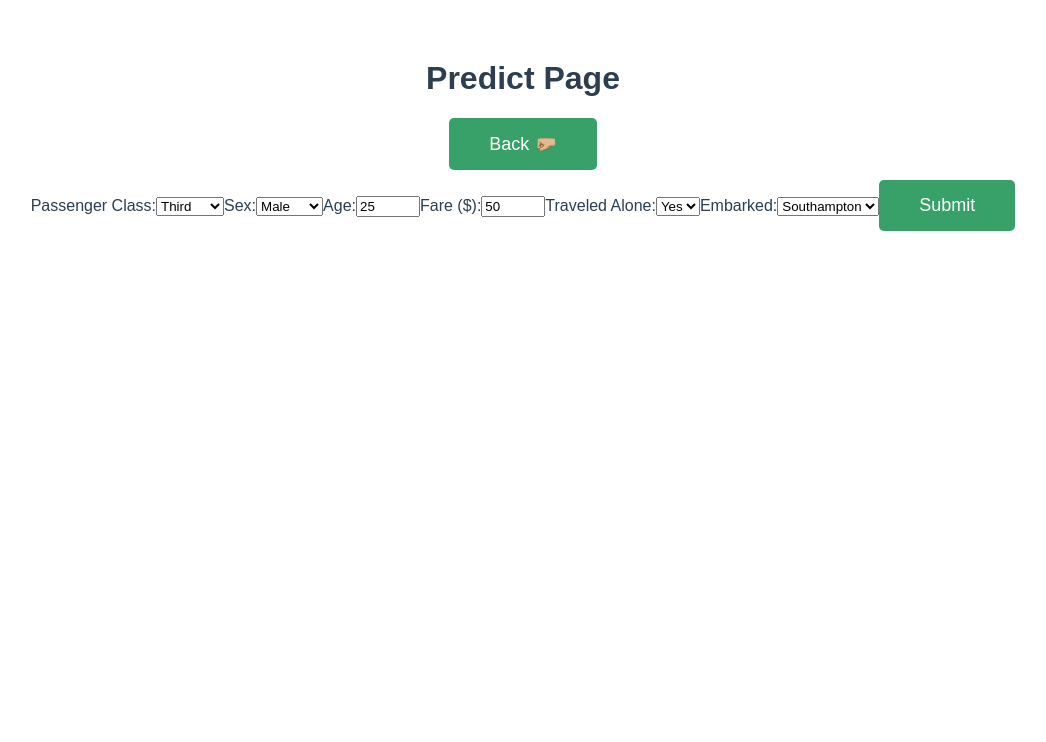
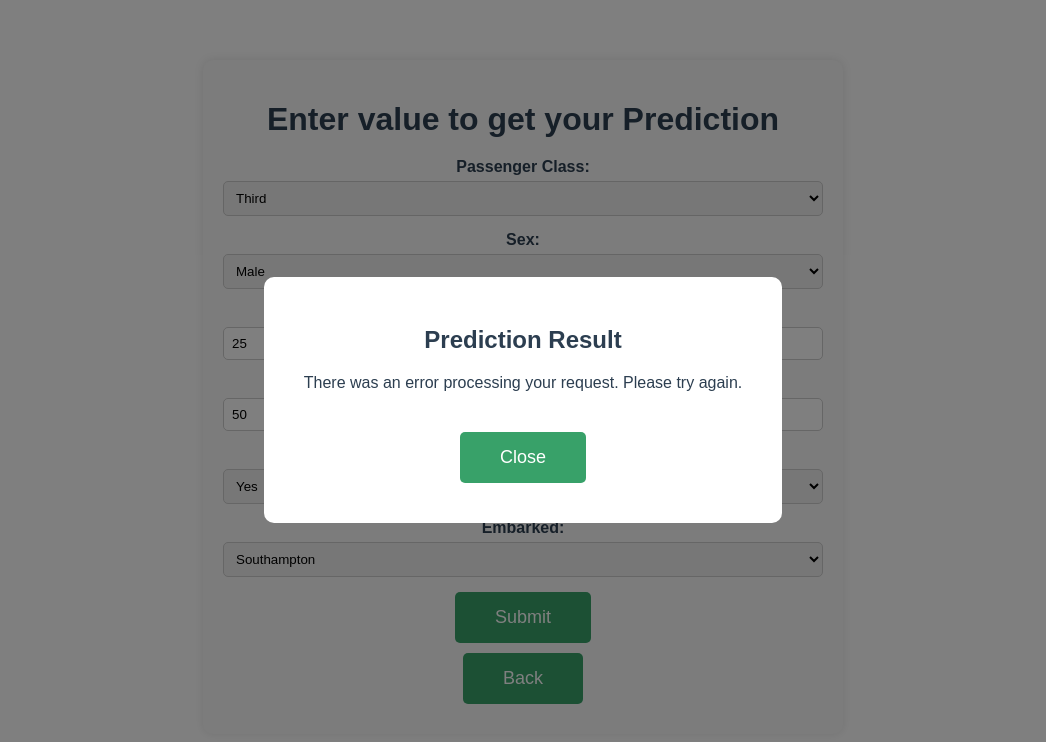
Before and after one commit to nemish493/SWE_Titanic_survial_model, a Vue app in the folder vue-frontend/: page /predict in a window 1280 px wide. Both pictures are taken after a click on the button "Submit". Shown: the top 742 px of the page, without its empty margins (117-1163 px from the left). Built offline with nearby package versions, Linux system fonts and the light colour scheme; no server answers.

Commit message:
Prediction page css updated. Submit button functionallity.

```diff
--- a/vue-frontend/src/components/PredictPage.vue
+++ b/vue-frontend/src/components/PredictPage.vue
@@ -1,44 +1,66 @@
 <template>
-  <div>
-    <h1>Predict Page</h1>
-    <router-link to="/"><button class="cta-button">Back 🤛🏼</button></router-link>
+  <div class="predict-page">
+    <h1>Enter value to get your Prediction</h1>
 
-    <!-- Combined form for the survival calculator input -->
-    <form @submit.prevent="submitForm">
+    <form @submit.prevent="submitForm" class="predict-form">
+      <div class="form-group">
         <label for="pclass">Passenger Class:</label>
         <select id="pclass" v-model="pclass">
           <option>First</option>
           <option>Second</option>
           <option>Third</option>
         </select>
+      </div>
 
+      <div class="form-group">
         <label for="sex">Sex:</label>
         <select id="sex" v-model="sex">
           <option>Male</option>
           <option>Female</option>
         </select>
+      </div>
 
+      <div class="form-group">
         <label for="age">Age:</label>
         <input type="number" id="age" v-model.number="age" min="0" max="100">
+      </div>
 
+      <div class="form-group">
         <label for="fare">Fare ($):</label>
         <input type="number" id="fare" v-model.number="fare" min="0" max="500">
+      </div>
 
+      <div class="form-group">
         <label for="traveledAlone">Traveled Alone:</label>
         <select id="traveledAlone" v-model="traveledAlone">
           <option>Yes</option>
           <option>No</option>
         </select>
+      </div>
 
+      <div class="form-group">
         <label for="embarked">Embarked:</label>
         <select id="embarked" v-model="embarked">
           <option>Cherbourg</option>
           <option>Queenstown</option>
           <option>Southampton</option>
         </select>
+      </div>
 
       <button type="submit" class="cta-button">Submit</button>
     </form>
+
+    <router-link to="/"><button class="cta-button">Back</button></router-link>
+
+
+    <div v-if="showModal" class="modal-overlay">
+      <div class="modal">
+        <h2>Prediction Result</h2>
+        <p v-if="loading">Loading...</p>
+        <p v-else>{{ resultMessage }}</p>
+        <button @click="closeModal" class="cta-button">Close</button>
+      </div>
+    </div>
   </div>
 </template>
 
@@ -53,13 +75,20 @@ export default {
       age: 25,
       fare: 50,
       traveledAlone: 'Yes',
-      embarked: 'Southampton'
+      embarked: 'Southampton',
+      showModal: false,
+      resultMessage: '',
+      loading: false
     };
   },
   methods: {
     async submitForm() {
+      this.loading = true;
+      this.showModal = true;
       try {
-        const response = await axios.post('http://127.0.0.1:8000/submit-form', {
+        // Simulate response for now
+        // const response = await axios.post('http://127.0.0.1:8000/submit-form', {
+        await axios.post('http://127.0.0.1:8000/submit-form', {
           pclass: this.pclass,
           sex: this.sex,
           age: this.age,
@@ -67,16 +96,62 @@ export default {
           traveledAlone: this.traveledAlone,
           embarked: this.embarked
         });
-        console.log(response.data);
+
+        // Simulated response
+        this.resultMessage = 'Based on the input data, you would survive the Titanic crash!';
       } catch (error) {
         console.error('Error submitting form:', error);
+        this.resultMessage = 'There was an error processing your request. Please try again.';
+      } finally {
+        this.loading = false;
       }
+    },
+    closeModal() {
+      this.showModal = false;
     }
   }
 }
 </script>
 
 <style>
+.predict-page {
+  max-width: 600px;
+  margin: 0 auto;
+  padding: 20px;
+  background-color: #f9f9f9;
+  border-radius: 10px;
+  box-shadow: 0 0 10px rgba(0, 0, 0, 0.1);
+}
+
+.predict-page h1 {
+  text-align: center;
+  margin-bottom: 20px;
+}
+
+.predict-form {
+  display: flex;
+  flex-direction: column;
+}
+
+.form-group {
+  margin-bottom: 15px;
+}
+
+.form-group label {
+  display: block;
+  margin-bottom: 5px;
+  font-weight: bold;
+}
+
+.form-group input,
+.form-group select {
+  width: 100%;
+  padding: 8px;
+  border: 1px solid #ccc;
+  border-radius: 5px;
+  box-sizing: border-box;
+}
+
 .cta-button {
   padding: 15px 40px;
   font-size: 18px;
@@ -86,9 +161,42 @@ export default {
   border-radius: 5px;
   cursor: pointer;
   transition: background-color 0.3s;
+  align-self: center;
 }
 
 .cta-button:hover {
   background-color: #1f9d55; /* Darker green on hover */
 }
+
+.modal-overlay {
+  position: fixed;
+  top: 0;
+  left: 0;
+  width: 100%;
+  height: 100%;
+  background: rgba(0, 0, 0, 0.5);
+  display: flex;
+  justify-content: center;
+  align-items: center;
+}
+
+.modal {
+  background: #fff;
+  padding: 30px 40px; /* Increased padding for better spacing */
+  border-radius: 10px;
+  max-width: 500px;
+  text-align: center;
+}
+
+.modal h2 {
+  margin-bottom: 20px; /* Added margin for spacing */
+}
+
+.modal p {
+  margin-bottom: 20px; /* Added margin for spacing */
+}
+
+.modal .cta-button {
+  margin-top: 20px; /* Added margin for spacing */
+}
 </style>
```
Lines whose indentation alone changed are shown as unchanged.
